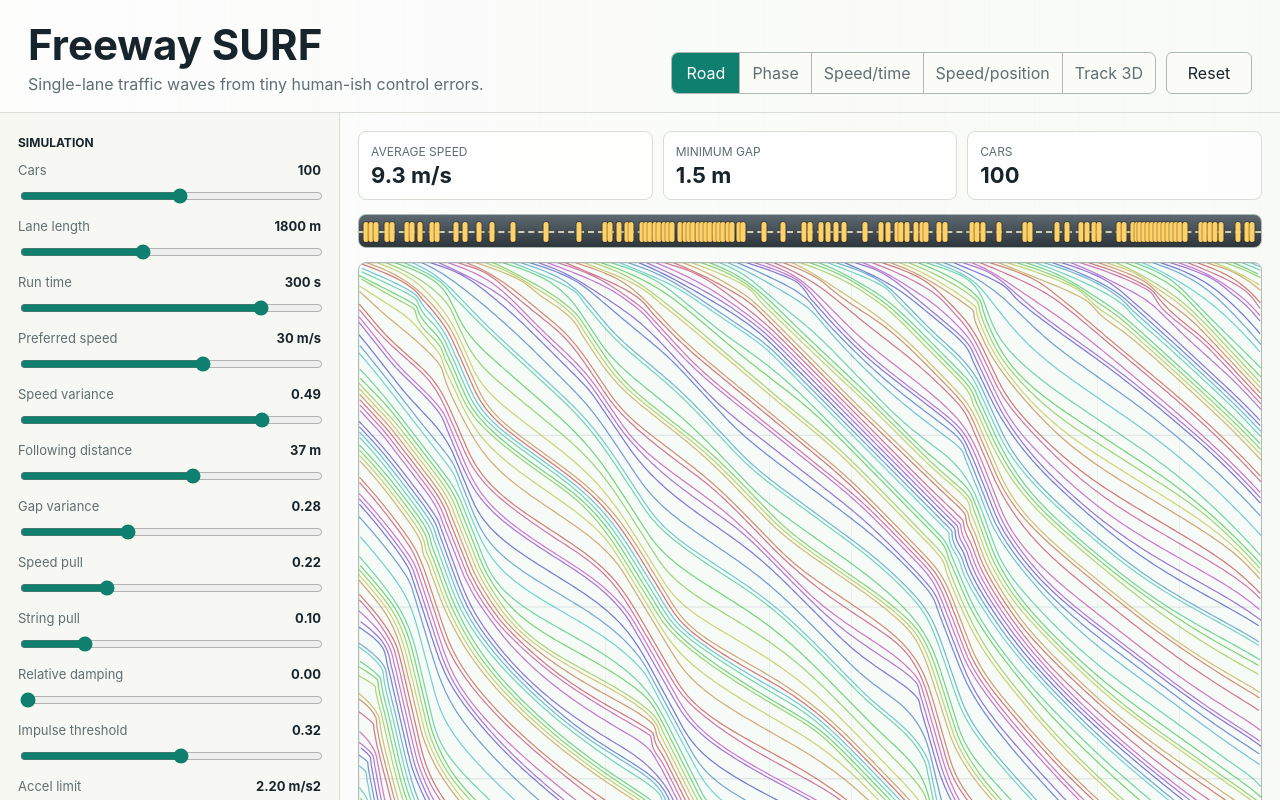
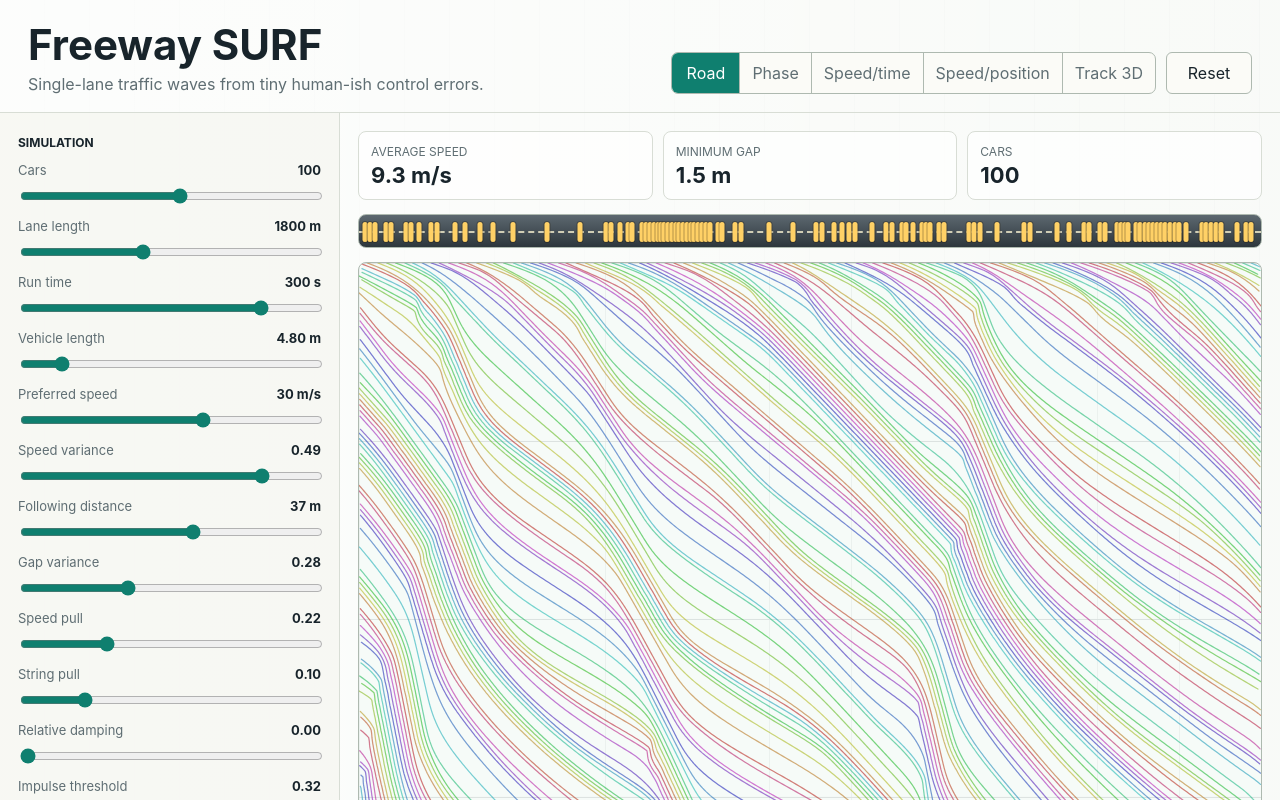
Before and after one commit to pythiaenthusiasmos/freeway-surf, a React (Vite) app: page / in a window 1280 px wide. Shown: the top 800 px of the page. Built offline with nearby package versions, Linux system fonts and the light colour scheme.

Commit message:
Account for vehicle length in traffic gaps

```diff
--- a/src/App.tsx
+++ b/src/App.tsx
@@ -8,6 +8,7 @@ type Params = {
   roadLength: number
   duration: number
   dt: number
+  vehicleLength: number
   baseSpeed: number
   speedVariance: number
   preferredGap: number
@@ -68,11 +69,15 @@ type HistoryEntry = {
   index: number
 }
 
+const trackRadius = 5.48
+const baseCarModelLength = 0.34
+
 const defaultParams: Params = {
   cars: 100,
   roadLength: 1800,
   duration: 300,
   dt: 0.35,
+  vehicleLength: 4.8,
   baseSpeed: 30,
   speedVariance: 0.49,
   preferredGap: 37,
@@ -113,6 +118,7 @@ const controls: Array<{
   { key: 'cars', label: 'Cars', min: 10, max: 180, step: 1 },
   { key: 'roadLength', label: 'Lane length', min: 600, max: 3600, step: 100, suffix: ' m' },
   { key: 'duration', label: 'Run time', min: 40, max: 360, step: 10, suffix: ' s' },
+  { key: 'vehicleLength', label: 'Vehicle length', min: 3, max: 18, step: 0.2, suffix: ' m' },
   { key: 'baseSpeed', label: 'Preferred speed', min: 8, max: 44, step: 1, suffix: ' m/s' },
   { key: 'speedVariance', label: 'Speed variance', min: 0, max: 0.6, step: 0.01 },
   { key: 'preferredGap', label: 'Following distance', min: 6, max: 60, step: 1, suffix: ' m' },
@@ -170,23 +176,35 @@ function wrap(position: number, roadLength: number) {
   return ((position % roadLength) + roadLength) % roadLength
 }
 
+function leaderFrontPosition(followerPosition: number, leaderPosition: number, roadLength: number) {
+  return leaderPosition <= followerPosition ? leaderPosition + roadLength : leaderPosition
+}
+
+function clearGapToLeader(followerPosition: number, leaderPosition: number, roadLength: number, vehicleLength: number) {
+  return leaderFrontPosition(followerPosition, leaderPosition, roadLength) - followerPosition - vehicleLength
+}
+
 function runSimulation(params: Params): Simulation {
   const rand = mulberry32(params.seed)
-  const carLength = 4.8
+  const vehicleLength = params.vehicleLength
   const standstillGap = 1.5
   const reactionTime = 0.9
-  const carCount = Math.min(params.cars, Math.floor(params.roadLength / (carLength + standstillGap)))
+  const carCount = Math.min(params.cars, Math.floor(params.roadLength / (vehicleLength + standstillGap)))
   const spacing = params.roadLength / carCount
+  const placementJitter = Math.max(0, spacing - vehicleLength - standstillGap) * 0.4
   const cars: Car[] = Array.from({ length: carCount }, (_, id) => ({
     id,
-    position: id * spacing + (rand() - 0.5) * spacing * 0.2,
+    position: id * spacing + (rand() - 0.5) * placementJitter,
     speed: vary(params.baseSpeed, params.speedVariance * 0.4, rand),
     preferredSpeed: vary(params.baseSpeed, params.speedVariance, rand),
     preferredGap: vary(params.preferredGap, params.gapVariance, rand),
   })).sort((a, b) => a.position - b.position)
 
   const steps = Math.max(2, Math.floor(params.duration / params.dt))
-  const histories: Sample[][] = cars.map((car) => [{ t: 0, x: wrap(car.position, params.roadLength), v: car.speed }])
+  const histories: Sample[][] = Array.from({ length: carCount })
+  cars.forEach((car) => {
+    histories[car.id] = [{ t: 0, x: wrap(car.position, params.roadLength), v: car.speed }]
+  })
   let minimumGap = params.roadLength
   let averageSpeedTotal = 0
 
@@ -196,8 +214,8 @@ function runSimulation(params: Params): Simulation {
 
     ordered.forEach((car, index) => {
       const leader = ordered[(index + 1) % ordered.length]
-      const leaderPosition = leader.position <= car.position ? leader.position + params.roadLength : leader.position
-      const gap = Math.max(0.2, leaderPosition - car.position - carLength)
+      const gap = clearGapToLeader(car.position, leader.position, params.roadLength, vehicleLength)
+      const forceGap = Math.max(0.2, gap)
       minimumGap = Math.min(minimumGap, gap)
 
       const closingSpeed = Math.max(0, car.speed - leader.speed)
@@ -206,7 +224,7 @@ function runSimulation(params: Params): Simulation {
         car.speed * reactionTime +
         (car.speed * closingSpeed) / (2 * Math.sqrt(params.accelLimit * params.brakeLimit))
       const speedPull = (car.preferredSpeed - car.speed) * params.speedGain
-      const stringPull = (gap - dynamicGap) * params.followGain
+      const stringPull = (forceGap - dynamicGap) * params.followGain
       const damping = (leader.speed - car.speed) * params.dampingGain
       let acceleration = speedPull + stringPull + damping
 
@@ -221,8 +239,8 @@ function runSimulation(params: Params): Simulation {
       const followerStopping = (car.speed * car.speed) / (2 * params.brakeLimit)
       const requiredGap = standstillGap + car.speed * params.dt + Math.max(0, followerStopping - leaderStopping)
 
-      if (gap < requiredGap) {
-        const urgency = clamp((requiredGap - gap) / Math.max(requiredGap, 1), 0, 1)
+      if (forceGap < requiredGap) {
+        const urgency = clamp((requiredGap - forceGap) / Math.max(requiredGap, 1), 0, 1)
         acceleration = Math.min(acceleration, -params.brakeLimit * urgency)
       }
 
@@ -234,10 +252,10 @@ function runSimulation(params: Params): Simulation {
     for (let pass = 0; pass < carCount; pass += 1) {
       ordered.forEach((car, index) => {
         const leader = ordered[(index + 1) % ordered.length]
-        const leaderPosition = leader.position <= car.position ? leader.position + params.roadLength : leader.position
+        const leaderPosition = leaderFrontPosition(car.position, leader.position, params.roadLength)
         const leaderSpeed = safeSpeeds.get(leader.id) ?? leader.speed
         const projectedLeaderPosition = leaderPosition + leaderSpeed * params.dt
-        const safeTravel = projectedLeaderPosition - car.position - carLength - standstillGap
+        const safeTravel = projectedLeaderPosition - car.position - vehicleLength - standstillGap
         const safeSpeed = Math.max(0, safeTravel / params.dt)
         const currentSpeed = safeSpeeds.get(car.id) ?? car.speed
 
@@ -257,8 +275,7 @@ function runSimulation(params: Params): Simulation {
     const afterUpdate = [...cars].sort((a, b) => a.position - b.position)
     afterUpdate.forEach((car, index) => {
       const leader = afterUpdate[(index + 1) % afterUpdate.length]
-      const leaderPosition = leader.position <= car.position ? leader.position + params.roadLength : leader.position
-      minimumGap = Math.min(minimumGap, Math.max(0, leaderPosition - car.position - carLength))
+      minimumGap = Math.min(minimumGap, clearGapToLeader(car.position, leader.position, params.roadLength, vehicleLength))
     })
   }
 
@@ -507,10 +524,12 @@ function TrackScene({
   histories,
   roadLength,
   duration,
+  vehicleLength,
 }: {
   histories: Sample[][]
   roadLength: number
   duration: number
+  vehicleLength: number
 }) {
   const mountRef = useRef<HTMLDivElement | null>(null)
 
@@ -579,6 +598,8 @@ function TrackScene({
 
     const cars = histories.map((_, index) => {
       const car = createCarModel(index)
+      const visibleLength = (vehicleLength / roadLength) * Math.PI * 2 * trackRadius
+      car.scale.setScalar(clamp(visibleLength / baseCarModelLength, 0.42, 1.15))
       track.add(car)
       return car
     })
@@ -612,7 +633,6 @@ function TrackScene({
 
         car.position.set(Math.cos(angle) * radius, 0.03, Math.sin(angle) * radius)
         car.rotation.y = -angle
-        car.scale.setScalar(0.9 + clamp(sample.v / 45, 0, 1) * 0.22)
       })
 
       track.rotation.y += 0.0009
@@ -643,7 +663,7 @@ function TrackScene({
       renderer.dispose()
       renderer.domElement.remove()
     }
-  }, [duration, histories, roadLength])
+  }, [duration, histories, roadLength, vehicleLength])
 
   return <div className="track-scene" ref={mountRef} aria-label="Animated 3D track view of the traffic simulation" />
 }
@@ -940,7 +960,12 @@ function App() {
 
           <div className="graph-frame">
             {viewMode === 'track3d' ? (
-              <TrackScene histories={simulation.histories} roadLength={params.roadLength} duration={params.duration} />
+              <TrackScene
+                histories={simulation.histories}
+                roadLength={params.roadLength}
+                duration={params.duration}
+                vehicleLength={params.vehicleLength}
+              />
             ) : viewMode === 'phase' && phaseMode === '3d' ? (
               <ThreePhaseScene histories={phaseHistories} diagram={diagramParams} maxSpeed={maxPhaseSpeed} />
             ) : (
```
